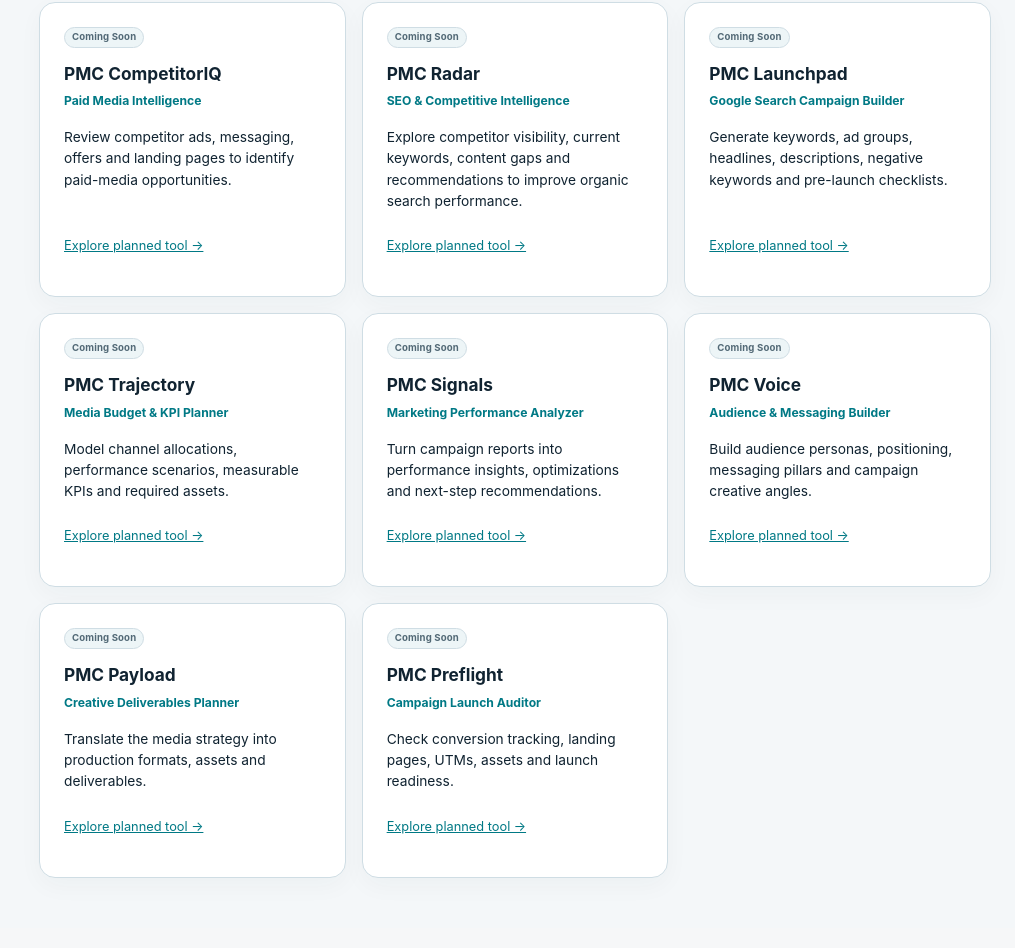
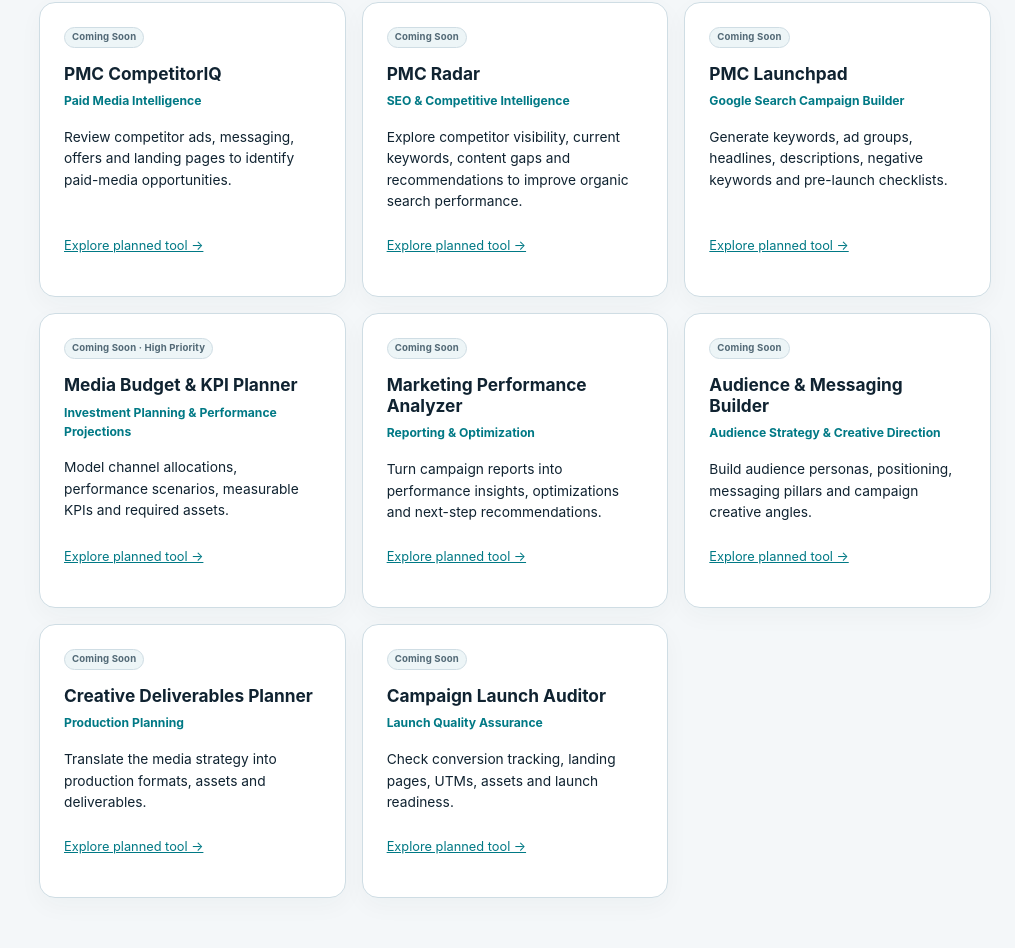
Before and after one commit to PMCMEDIA/pmc-intelligence, a Flask app: page / in a window 1280 px wide. Shown: the part 1331-2279 px from the top of the page, without its empty margins (265-1280 px from the left). Before the commit the page ends 2209 px from the top, so only its background shows below. Run offline with Flask 3, Linux system fonts and the light colour scheme; the visitor is signed in with stand-in values (Sample User, id 1); data that the repository does not hold is empty.

Commit message:
Restore approved coming-soon tool names and budget priority

```diff
--- a/templates/hub_components.html
+++ b/templates/hub_components.html
@@ -2,11 +2,11 @@
   {'id':'competitoriq', 'name':'PMC CompetitorIQ', 'subtitle':'Paid Media Intelligence', 'intro':'Review competitor ads, messaging, offers and landing pages to identify paid-media opportunities.'},
   {'id':'radar', 'name':'PMC Radar', 'subtitle':'SEO & Competitive Intelligence', 'intro':'Explore competitor visibility, current keywords, content gaps and recommendations to improve organic search performance.'},
   {'id':'launchpad', 'name':'PMC Launchpad', 'subtitle':'Google Search Campaign Builder', 'intro':'Generate keywords, ad groups, headlines, descriptions, negative keywords and pre-launch checklists.'},
-  {'id':'budget', 'name':'PMC Trajectory', 'subtitle':'Media Budget & KPI Planner', 'intro':'Model channel allocations, performance scenarios, measurable KPIs and required assets.'},
-  {'id':'performance', 'name':'PMC Signals', 'subtitle':'Marketing Performance Analyzer', 'intro':'Turn campaign reports into performance insights, optimizations and next-step recommendations.'},
-  {'id':'audience', 'name':'PMC Voice', 'subtitle':'Audience & Messaging Builder', 'intro':'Build audience personas, positioning, messaging pillars and campaign creative angles.'},
-  {'id':'creative', 'name':'PMC Payload', 'subtitle':'Creative Deliverables Planner', 'intro':'Translate the media strategy into production formats, assets and deliverables.'},
-  {'id':'audit', 'name':'PMC Preflight', 'subtitle':'Campaign Launch Auditor', 'intro':'Check conversion tracking, landing pages, UTMs, assets and launch readiness.'}
+  {'id':'budget', 'name':'Media Budget & KPI Planner', 'subtitle':'Investment Planning & Performance Projections', 'intro':'Model channel allocations, performance scenarios, measurable KPIs and required assets.'},
+  {'id':'performance', 'name':'Marketing Performance Analyzer', 'subtitle':'Reporting & Optimization', 'intro':'Turn campaign reports into performance insights, optimizations and next-step recommendations.'},
+  {'id':'audience', 'name':'Audience & Messaging Builder', 'subtitle':'Audience Strategy & Creative Direction', 'intro':'Build audience personas, positioning, messaging pillars and campaign creative angles.'},
+  {'id':'creative', 'name':'Creative Deliverables Planner', 'subtitle':'Production Planning', 'intro':'Translate the media strategy into production formats, assets and deliverables.'},
+  {'id':'audit', 'name':'Campaign Launch Auditor', 'subtitle':'Launch Quality Assurance', 'intro':'Check conversion tracking, landing pages, UTMs, assets and launch readiness.'}
 ] %}
 {% macro hub_sidebar(logged_in) %}
 <aside id="hubSidebar" class="hub-sidebar" aria-label="PMC Intelligence navigation">
@@ -20,7 +20,7 @@
  </nav>
  <div class="sidebar-future"><p class="sidebar-section-label">Team tools · Coming Soon</p>
   <nav class="hub-future-nav" aria-label="Coming soon tools">
-   {% for tool in tools %}<a href="#{{ tool.id }}" data-hub-link="{{ tool.id }}"><span class="tool-link-heading"><strong>{{ tool.name }}</strong><span class="coming-badge">Coming Soon</span></span><span class="tool-subtitle">{{ tool.subtitle }}</span><span class="tool-intro">{{ tool.intro }}</span></a>{% endfor %}
+   {% for tool in tools %}<a href="#{{ tool.id }}" data-hub-link="{{ tool.id }}"><span class="tool-link-heading"><strong>{{ tool.name }}</strong><span class="coming-badge">{{ "Coming Soon · High Priority" if tool.id == "budget" else "Coming Soon" }}</span></span><span class="tool-subtitle">{{ tool.subtitle }}</span><span class="tool-intro">{{ tool.intro }}</span></a>{% endfor %}
   </nav>
  </div>
  <div class="sidebar-footer"><p>StrategyIQ is available now. Mission Control, Client Profiles and future tools are previews only.</p>{% if logged_in %}<a href="/logout" class="sidebar-signout">Sign out</a>{% else %}<a href="#strategy" data-hub-link="strategy" class="sidebar-signout">PMC team sign-in</a>{% endif %}<small>Hub navigation · hub-sidebar-1</small></div>
@@ -39,7 +39,7 @@
  <ol class="mission-track"><li>Contact</li><li>Discovery</li><li>Intelligence</li><li>Strategy</li><li>Pitch</li><li>Launch</li><li>First 90 Days</li><li>Orbit</li></ol>
  <article class="mission-featured"><div><span class="hub-available">AVAILABLE NOW</span><h2>PMC StrategyIQ</h2><p>Start building the strategy today. AI Strategy and Advanced Builder share the same project and support the larger Mission Control vision.</p></div><a class="button hub-primary-action" href="#strategy" data-hub-link="strategy">Open StrategyIQ →</a></article>
  <div class="mission-subhead"><p class="mission-eyebrow">ON THE RADAR</p><h2>Coming Soon</h2><p class="muted">Future modules, designed to share client context and insight rather than operate as separate apps.</p></div>
- <div class="hub-tool-grid">{% for tool in tools %}<article class="card hub-tool-card"><span class="coming-badge">Coming Soon</span><h3>{{ tool.name }}</h3><p class="tool-subtitle">{{ tool.subtitle }}</p><p>{{ tool.intro }}</p><a href="#{{ tool.id }}" data-hub-link="{{ tool.id }}">Explore planned tool →</a></article>{% endfor %}</div>
+ <div class="hub-tool-grid">{% for tool in tools %}<article class="card hub-tool-card"><span class="coming-badge">{{ "Coming Soon · High Priority" if tool.id == "budget" else "Coming Soon" }}</span><h3>{{ tool.name }}</h3><p class="tool-subtitle">{{ tool.subtitle }}</p><p>{{ tool.intro }}</p><a href="#{{ tool.id }}" data-hub-link="{{ tool.id }}">Explore planned tool →</a></article>{% endfor %}</div>
 </section>
 <section id="missionPanel" class="hub-panel" data-hub-panel="mission" hidden aria-labelledby="missionTitle">
  <a href="#hub" data-hub-link="hub" class="hub-back">← Back to Mission Control</a>
```
